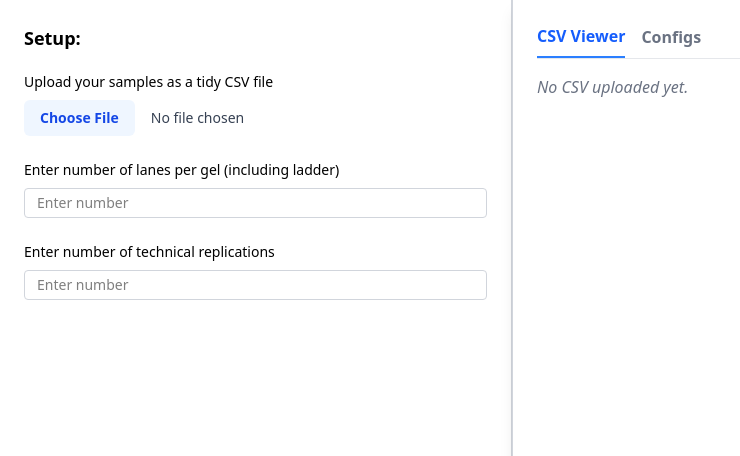
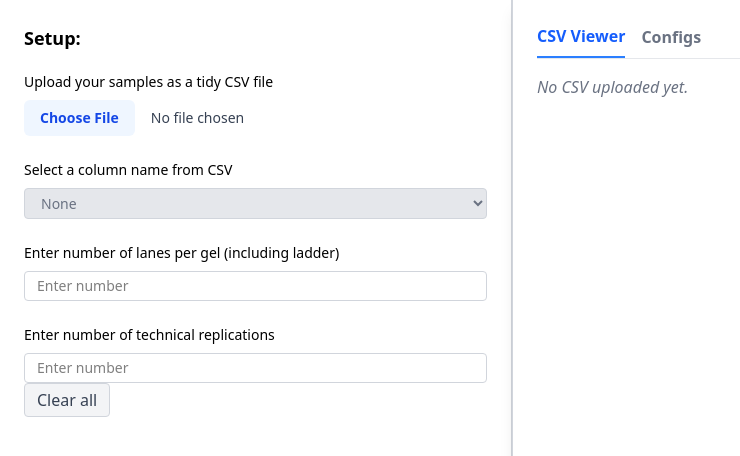
Before and after one commit to ucsf-ferguson-lab/blotrig_rewrite, a React (Vite) app in the folder blotrig/: page / in a window 1280 px wide. Shown: the top 456 px of the page, without its empty margins (0-740 px from the left). Built offline with nearby package versions, Linux system fonts and the light colour scheme.

Commit message:
Reset invalid input

```diff
--- a/blotrig/src/routes/GelEntry.tsx
+++ b/blotrig/src/routes/GelEntry.tsx
@@ -1,11 +1,16 @@
-import React, { useState, useEffect } from "react";
+import React, { useState } from "react";
 import Papa, { type ParseResult } from "papaparse";
+
+type Tab = "csv" | "configs";
 
 export function GelCreatorPage() {
   const [csvData, setCsvData] = useState<string[][]>([]);
+  const [csvColNames, setCsvColNames] = useState<string[]>([]);
+  const [selectedCol, setSelectedCol] = useState<string>("None");
   const [lanes, setLanes] = useState<number | "">("");
   const [replications, setReplications] = useState<number | "">("");
-  const [tabIndex, setTabIndex] = useState(1); //1 = csv contents, 2 = configs
+  const [activeTab, setActiveTab] = useState<Tab>("csv");
+  const [error, setError] = useState<string | null>(null);
 
   const handleFileChange = (event: React.ChangeEvent<HTMLInputElement>) => {
     const file = event.target.files?.[0];
@@ -13,6 +18,12 @@ export function GelCreatorPage() {
       Papa.parse<string[]>(file, {
         complete: (results: ParseResult<string[]>) => {
           setCsvData(results.data);
+          if (results.data.length > 0) {
+            setCsvColNames(results.data[0]); //set as None until user selects col
+          } else {
+            setCsvColNames([]);
+            setSelectedCol("None");
+          }
         },
         skipEmptyLines: true,
       });
@@ -20,22 +31,23 @@ export function GelCreatorPage() {
   };
 
   const handleNumberChange =
-    (setter: React.Dispatch<React.SetStateAction<number | "">>) =>
+    (
+      setter: React.Dispatch<React.SetStateAction<number | "">>,
+      label: string,
+    ) =>
     (event: React.ChangeEvent<HTMLInputElement>) => {
       const value = event.target.value;
       const numValue = value === "" ? "" : Number(value);
+
       if (numValue === "" || (Number.isInteger(numValue) && numValue >= 0)) {
+        if (numValue !== "" && numValue > 50) {
+          setter("");
+          setError(`❌ Invalid input: ${label} must be ≤ 50`);
+          return;
+        }
         setter(numValue);
       }
     };
-
-  useEffect(() => {
-    if (lanes !== "" && lanes > 0) {
-      setTabIndex(2); // show + update configs on entry
-    } else {
-      setTabIndex(1); //stay in csv viewer if configs not set
-    }
-  }, [lanes]);
 
   return (
     <div className="relative min-h-screen flex bg-gray-50">
@@ -57,6 +69,30 @@ export function GelCreatorPage() {
                          hover:file:bg-blue-100"
             />
           </li>
+
+          <li className="flex flex-col gap-2">
+            <p>Select a column name from CSV</p>
+            <select
+              value={selectedCol}
+              onChange={(e) => setSelectedCol(e.target.value)}
+              disabled={csvColNames.length === 0}
+              className={`rounded border border-gray-300 px-3 py-1 focus:ring-2 focus:ring-blue-500 outline-none ${
+                csvColNames.length === 0
+                  ? "bg-gray-200 text-gray-500 cursor-not-allowed"
+                  : ""
+              }`}
+            >
+              <option value="None" disabled={csvColNames.length > 0}>
+                None
+              </option>
+              {csvColNames.map((colName, i) => (
+                <option key={i} value={colName}>
+                  {colName}
+                </option>
+              ))}
+            </select>
+          </li>
+
           <li className="flex flex-col gap-2">
             <p>Enter number of lanes per gel (including ladder)</p>
             <input
@@ -65,7 +101,7 @@ export function GelCreatorPage() {
               max={50}
               step={1}
               value={lanes}
-              onChange={handleNumberChange(setLanes)}
+              onChange={handleNumberChange(setLanes, "Number of Lanes")}
               placeholder="Enter number"
               className="rounded border border-gray-300 px-3 py-1 focus:ring-2 focus:ring-blue-500 outline-none"
             />
@@ -78,12 +114,28 @@ export function GelCreatorPage() {
               max={50}
               step={1}
               value={replications}
-              onChange={handleNumberChange(setReplications)}
+              onChange={handleNumberChange(
+                setReplications,
+                "Number of Replications",
+              )}
               placeholder="Enter number"
               className="rounded border border-gray-300 px-3 py-1 focus:ring-2 focus:ring-blue-500 outline-none"
             />
           </li>
         </ol>
+
+        <button
+          type="button"
+          onClick={() => {
+            setSelectedCol("None");
+            setLanes("");
+            setReplications("");
+          }}
+          className="px-3 py-1 rounded border border-gray-300 bg-gray-100 text-gray-700 hover:bg-gray-200"
+          title="Clear all"
+        >
+          Clear all
+        </button>
       </div>
 
       {/* content viewer */}
@@ -92,22 +144,22 @@ export function GelCreatorPage() {
         <div className="mb-4 flex space-x-4 border-b border-gray-200">
           <button
             className={`pb-2 font-semibold ${
-              tabIndex === 1
+              activeTab === "csv"
                 ? "border-b-2 border-blue-500 text-blue-600"
                 : "text-gray-500"
             }`}
-            onClick={() => setTabIndex(1)}
+            onClick={() => setActiveTab("csv")}
             type="button"
           >
             CSV Viewer
           </button>
           <button
             className={`pb-2 font-semibold ${
-              tabIndex === 2
+              activeTab === "configs"
                 ? "border-b-2 border-blue-500 text-blue-600"
                 : "text-gray-500"
             }`}
-            onClick={() => setTabIndex(2)}
+            onClick={() => setActiveTab("configs")}
             type="button"
             disabled={lanes === "" || lanes <= 0}
             title={
@@ -118,8 +170,8 @@ export function GelCreatorPage() {
           </button>
         </div>
 
-        {/* tab contents */}
-        {tabIndex === 1 && (
+        {/* tab content */}
+        {activeTab === "csv" && (
           <div className="grow overflow-auto">
             {csvData.length > 0 ? (
               <div className="overflow-x-auto overflow-y-auto rounded-lg shadow-lg h-full border border-gray-200">
@@ -163,7 +215,7 @@ export function GelCreatorPage() {
           </div>
         )}
 
-        {tabIndex === 2 && (
+        {activeTab === "configs" && (
           <div className="grow overflow-auto">
             <h3 className="text-lg font-semibold mb-4">Gel Configurations</h3>
             <p className="text-gray-700">
@@ -171,12 +223,32 @@ export function GelCreatorPage() {
               <span className="font-mono">{lanes}</span>
             </p>
             <p className="text-gray-700">
-              Number of technical replications:{" "}
+              Replications:{" "}
               <span className="font-mono">{replications || "Not set"}</span>
+            </p>
+            <p className="text-gray-700">
+              Selected CSV column:{" "}
+              <span className="font-mono">{selectedCol}</span>
             </p>
           </div>
         )}
       </div>
+
+      {/* error popup */}
+      {error && (
+        <div className="fixed inset-0 bg-black bg-opacity-40 flex items-center justify-center z-50">
+          <div className="bg-white rounded-lg shadow-xl p-6 max-w-sm text-center">
+            <h2 className="text-lg font-bold text-red-600 mb-4">Error</h2>
+            <p className="text-gray-700 mb-6">{error}</p>
+            <button
+              onClick={() => setError(null)}
+              className="px-4 py-2 bg-red-500 text-white rounded hover:bg-red-600"
+            >
+              Close
+            </button>
+          </div>
+        </div>
+      )}
     </div>
   );
 }
```
